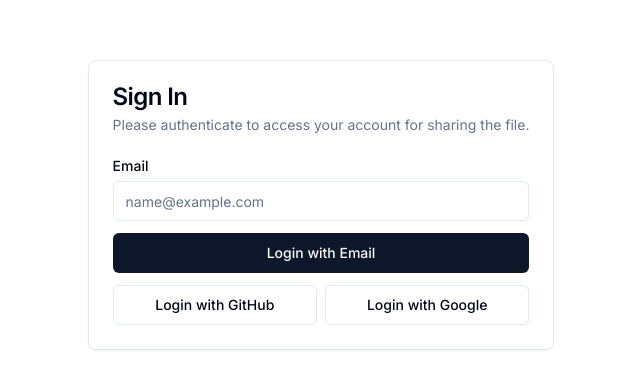
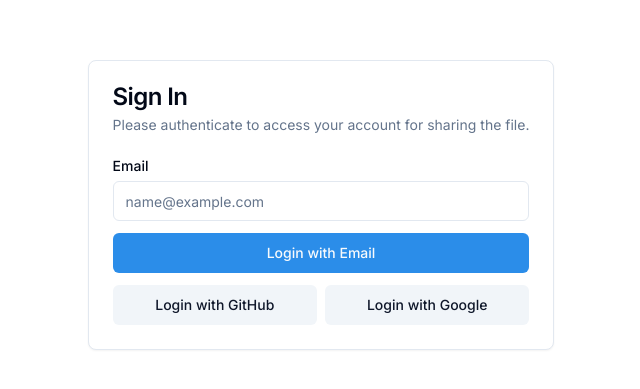
Before and after one commit to theritiktiwari/file-sharing, a Next.js app: page /auth in a window 1280 px wide. Shown: the part 195-584 px from the top of the page, without its empty margins (319-959 px from the left). Built offline with nearby package versions, Linux system fonts and the light colour scheme; no server answers.

Commit message:
Change the colors

```diff
--- a/app/components/signin.tsx
+++ b/app/components/signin.tsx
@@ -12,10 +12,10 @@ export function SignInComponents() {
         <div className="flex flex-col gap-2 mt-3 md:flex-row">
             <Button onClick={() => signIn('github', {
                 callbackUrl: window.location.origin
-            })} className="w-full" variant={"outline"}>Login with GitHub</Button>
+            })} className="w-full" variant={"secondary"}>Login with GitHub</Button>
             <Button onClick={() => signIn('google', {
                 callbackUrl: window.location.origin
-            })} className="w-full" variant={"outline"}>Login with Google</Button>
+            })} className="w-full" variant={"secondary"}>Login with Google</Button>
         </div>
     </>
 };
--- a/app/globals.css
+++ b/app/globals.css
@@ -13,7 +13,8 @@
     --popover: 0 0% 100%;
     --popover-foreground: 222.2 84% 4.9%;
 
-    --primary: 222.2 47.4% 11.2%;
+    --primary: 209 81% 54%;
+    /* --primary: 222.2 47.4% 11.2%; */
     --primary-foreground: 210 40% 98%;
 
     --secondary: 210 40% 96.1%;
@@ -25,7 +26,8 @@
     --accent: 210 40% 96.1%;
     --accent-foreground: 222.2 47.4% 11.2%;
 
-    --destructive: 0 84.2% 60.2%;
+    --destructive: 0 68% 50%;
+    /* --destructive: 0 84.2% 60.2%; */
     --destructive-foreground: 210 40% 98%;
 
     --border: 214.3 31.8% 91.4%;
@@ -70,6 +72,7 @@
   * {
     @apply border-border;
   }
+
   body {
     @apply bg-background text-foreground;
   }
```
